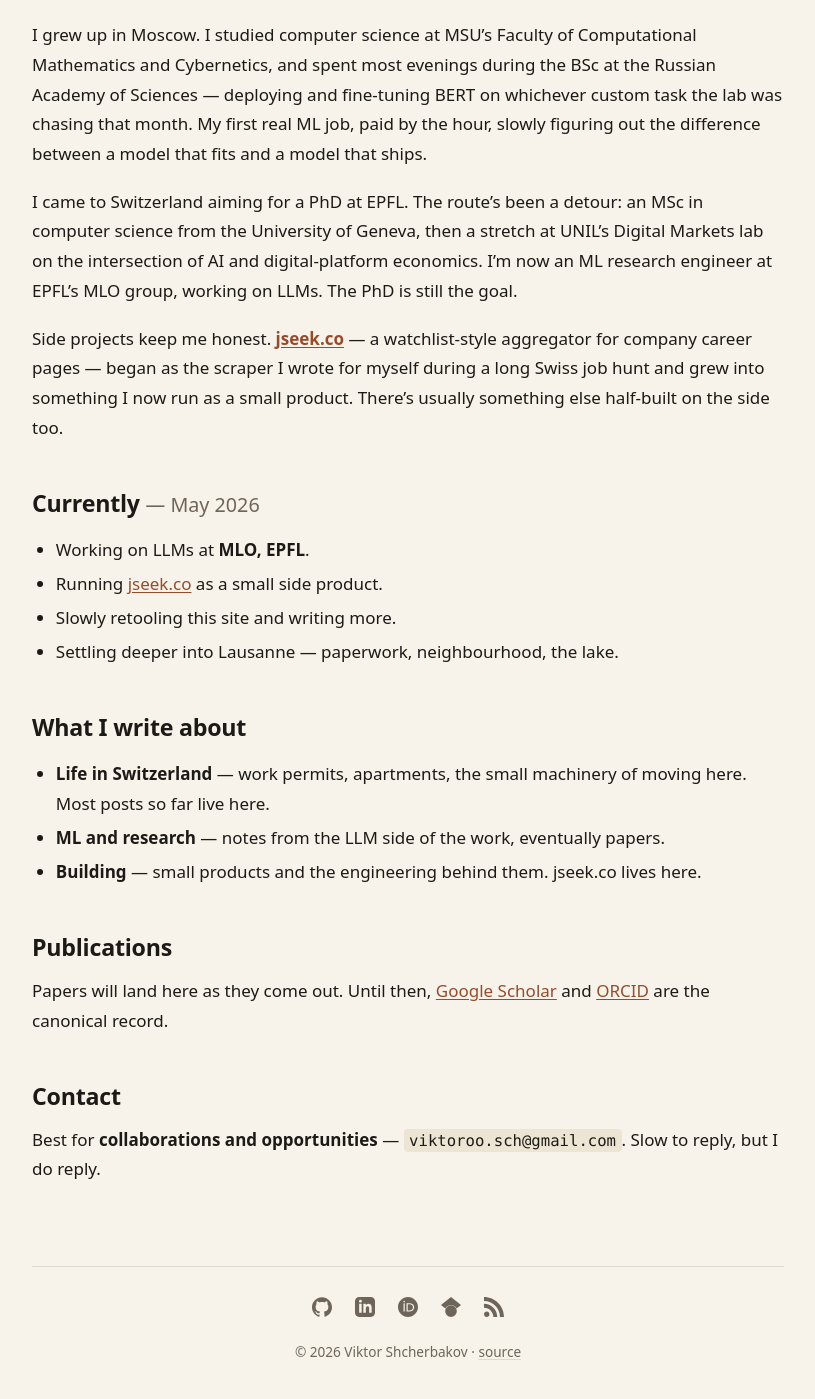
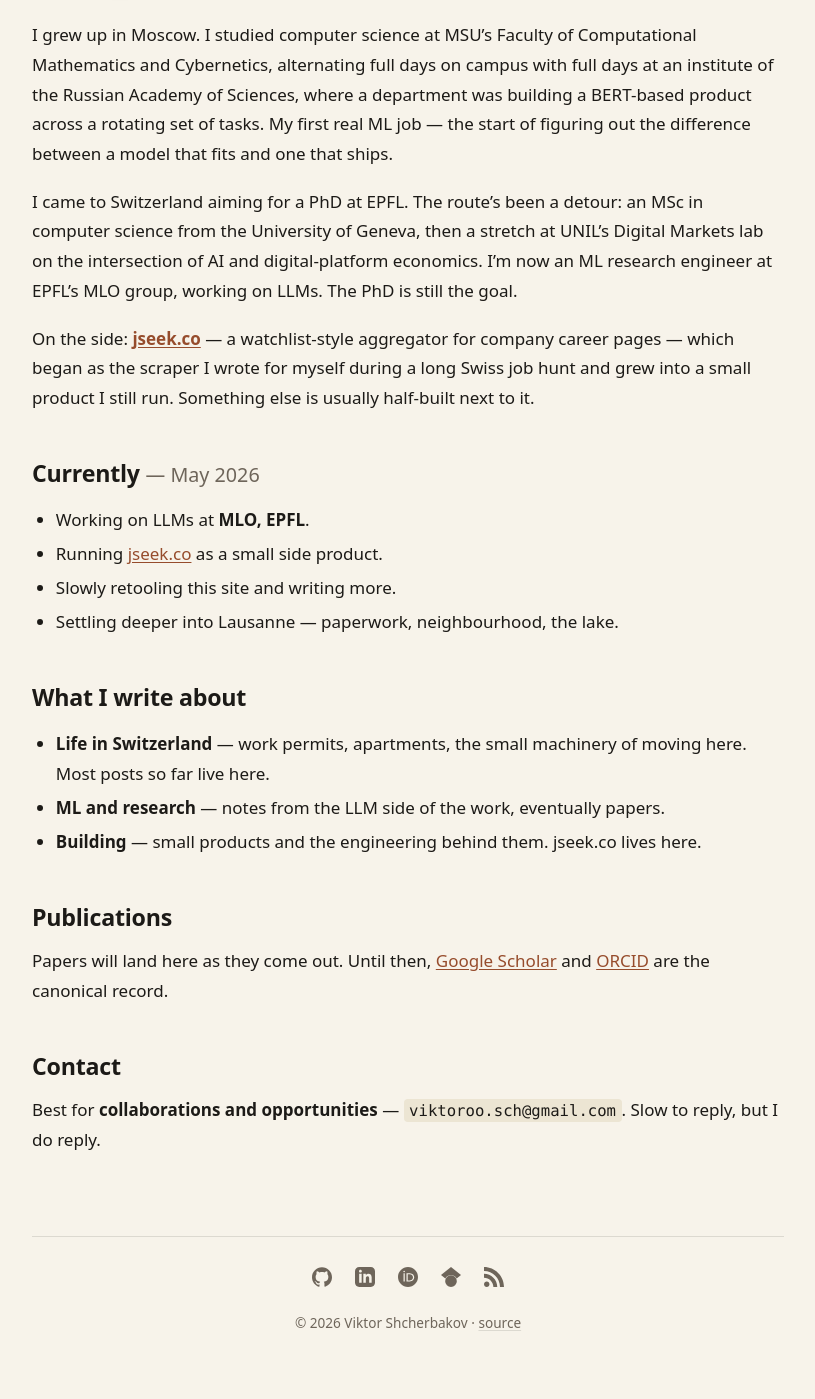
Before and after one commit to viktor-shcherb/viktor-shcherb.github.io, a Jekyll site: the page built from about.md, in a window 1280 px wide, cut to the strip 318-1722 px from the top of the page. Shown: the top 1399 px of the strip, without its empty margins (232-1047 px from the left). Built offline with Jekyll 4.4.1, drawn with Linux system fonts in a browser that asks for light colours; after the commit the page ends 1692 px from its top, so only the background shows below that.

Commit message:
Revise bio: drop 'side projects keep me honest' + tighten RAS para (#88)
- Replace 'Side projects keep me honest' (used twice) with simpler
  framings.
- Rework the BSc/RAS paragraph: it was an institute (under a
  department, not a lab), the project was a product in a
  semi-research setting, and the schedule alternated full days on
  campus and full days at the institute - not 'most evenings'.
- Drop 'paid by the hour' - misleading framing.

```diff
--- a/about.md
+++ b/about.md
@@ -15,11 +15,11 @@
      loading="lazy"
      decoding="async">
 
-I grew up in Moscow. I studied computer science at MSU's Faculty of Computational Mathematics and Cybernetics, and spent most evenings during the BSc at the Russian Academy of Sciences — deploying and fine-tuning BERT on whichever custom task the lab was chasing that month. My first real ML job, paid by the hour, slowly figuring out the difference between a model that fits and a model that ships.
+I grew up in Moscow. I studied computer science at MSU's Faculty of Computational Mathematics and Cybernetics, alternating full days on campus with full days at an institute of the Russian Academy of Sciences, where a department was building a BERT-based product across a rotating set of tasks. My first real ML job — the start of figuring out the difference between a model that fits and one that ships.
 
 I came to Switzerland aiming for a PhD at EPFL. The route's been a detour: an MSc in computer science from the University of Geneva, then a stretch at UNIL's Digital Markets lab on the intersection of AI and digital-platform economics. I'm now an ML research engineer at EPFL's MLO group, working on LLMs. The PhD is still the goal.
 
-Side projects keep me honest. **[jseek.co]({{ '/projects/jseek/' | relative_url }})** — a watchlist-style aggregator for company career pages — began as the scraper I wrote for myself during a long Swiss job hunt and grew into something I now run as a small product. There's usually something else half-built on the side too.
+On the side: **[jseek.co]({{ '/projects/jseek/' | relative_url }})** — a watchlist-style aggregator for company career pages — which began as the scraper I wrote for myself during a long Swiss job hunt and grew into a small product I still run. Something else is usually half-built next to it.
 
 {% include currently.html heading_level="h2" %}
 
```
Also changed, not shown: index.md (+1 -1 lines).
